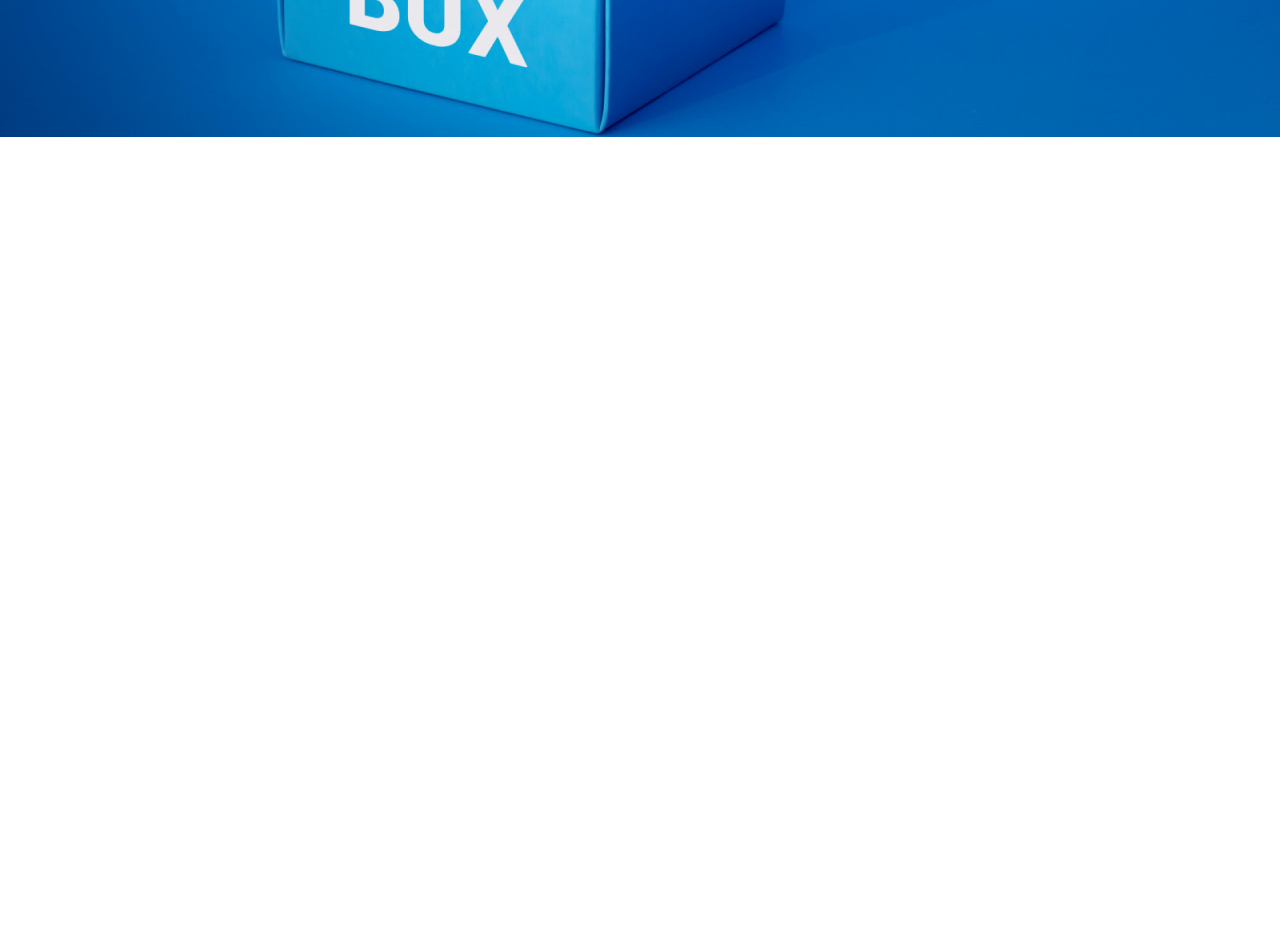
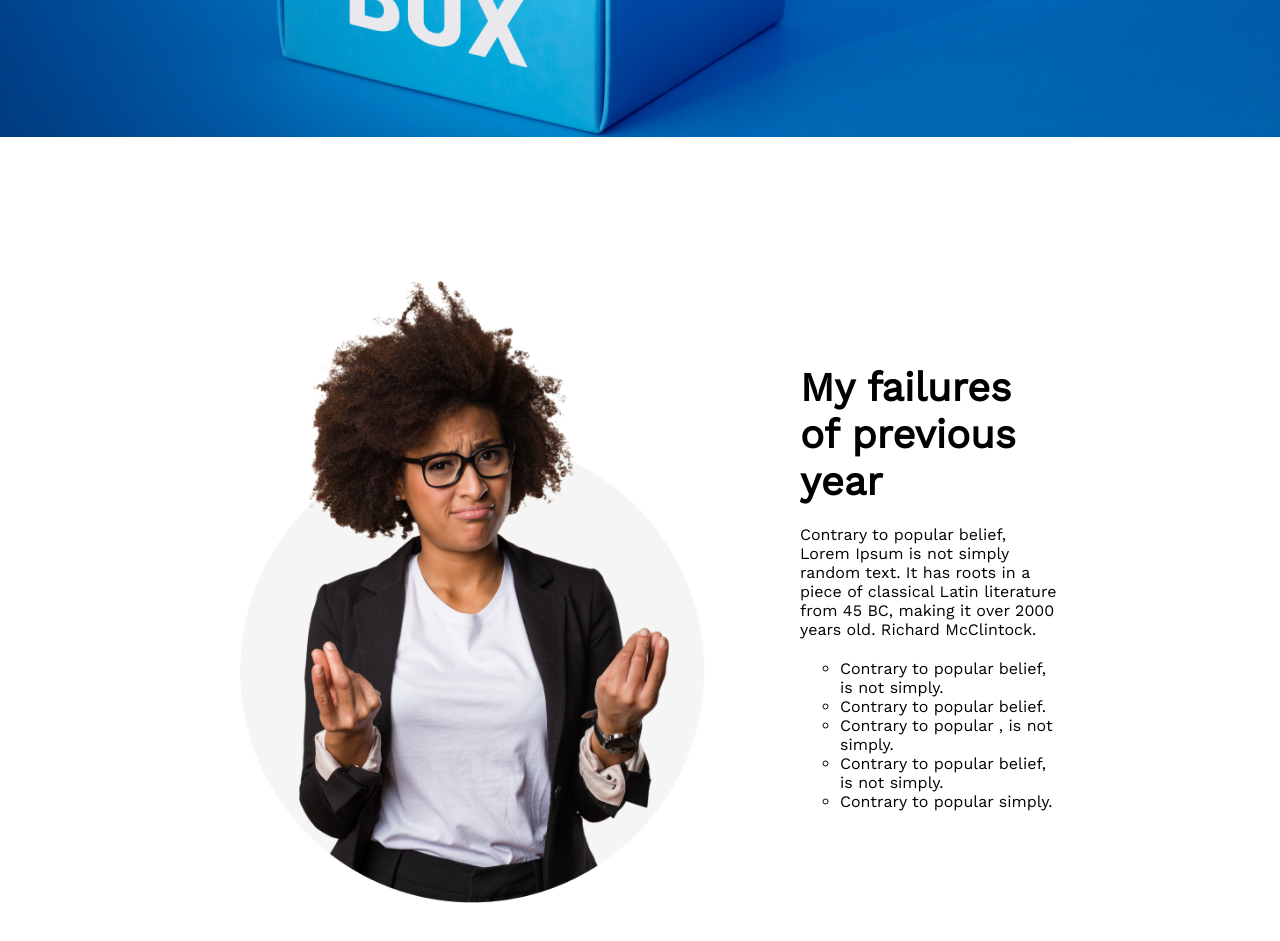
Before and after one commit to ProdipKirtania/new-year-new-start, a plain HTML site: page index.html in a window 1280 px wide. Shown: the part 671-1612 px from the top of the page. Before the commit the page ends 938 px from the top, so only its background shows below. Drawn offline with nearby package versions, Linux system fonts and the light colour scheme.

Commit message:
faulure section added

```diff
--- a/index.html
+++ b/index.html
@@ -1,5 +1,6 @@
 <!DOCTYPE html>
 <html lang="en">
+
 <head>
     <meta charset="UTF-8">
     <meta http-equiv="X-UA-Compatible" content="IE=edge">
@@ -7,23 +8,38 @@
     <title>New Year New Start</title>
     <link rel="stylesheet" href="style.css">
     <link rel="preconnect" href="https://fonts.googleapis.com">
-<link rel="preconnect" href="https://fonts.gstatic.com" crossorigin>
-<link href="https://fonts.googleapis.com/css2?family=Work+Sans&display=swap" rel="stylesheet">
+    <link rel="preconnect" href="https://fonts.gstatic.com" crossorigin>
+    <link href="https://fonts.googleapis.com/css2?family=Work+Sans&display=swap" rel="stylesheet">
 </head>
+
 <body>
     <!-- Header section start -->
     <header class="header">
         <div class="banner-info">
             <h1 class="banner-title">All Thinks Are Possible If You believe</h1>
-            <p class="banner-description">There are many variations of passages of Lorem Ipsum available, but the majority have suffered alteration in some form, by injected humour, or randomised words</p>
+            <p class="banner-description">There are many variations of passages of Lorem Ipsum available, but the
+                majority have suffered alteration in some form, by injected humour, or randomised words</p>
             <button class="btn-primary">Contact Us</button>
         </div>
     </header>
     <!-- main section start -->
     <main>
         <section class="failure-section">
-                <div class="failure-image"></div>
-                <div class="failure-text"></div>
+            <div class="failure-image">
+                <img src="images/person.png" alt="">
+            </div>
+            <div class="failure-text">
+                <h2 class="failure-title">My failures of previous year</h2>
+                <p>Contrary to popular belief, Lorem Ipsum is not simply random text. It has roots in a piece of
+                    classical Latin literature from 45 BC, making it over 2000 years old. Richard McClintock.</p>
+                    <ul>
+                        <li>Contrary to popular belief, is not simply.</li>
+                        <li>Contrary to popular belief.</li>
+                        <li>Contrary to popular , is not simply.</li>
+                        <li>Contrary to popular belief, is not simply.</li>
+                        <li>Contrary to popular simply.</li>
+                    </ul>
+            </div>
         </section>
         <section class="plans-section">
 
@@ -38,4 +54,5 @@
 
     </footer class="footer">
 </body>
+
 </html>
--- a/style.css
+++ b/style.css
@@ -41,7 +41,25 @@
 /* background-image: url(images/banner/banner3.png); */
 
 .failure-section{
-    margin: 130px 230px 50px;
+    margin: 130px 220px 80px;
+    display: flex;
+    align-items: center;
+    column-gap: 80px;
+}
+.failure-image img{
+    width: 500px;
+}
+.failure-section li{
+     list-style: circle;
+}
+
+.failure-text{
+    display: flex;
+    flex-direction: column;
+    row-gap: 20px;
+}
+.failure-title{
+    font-size: 40px;
 }
 
 .plans-section{
```
